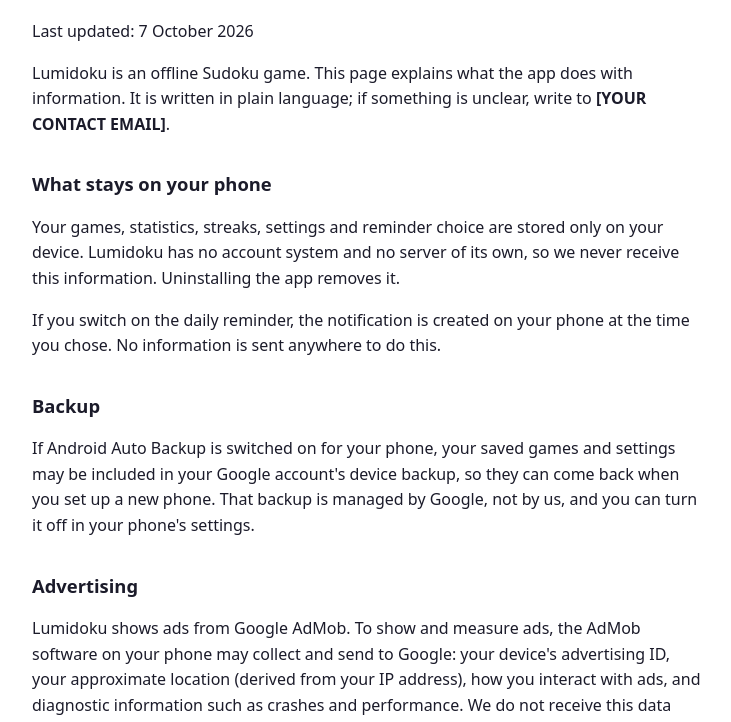
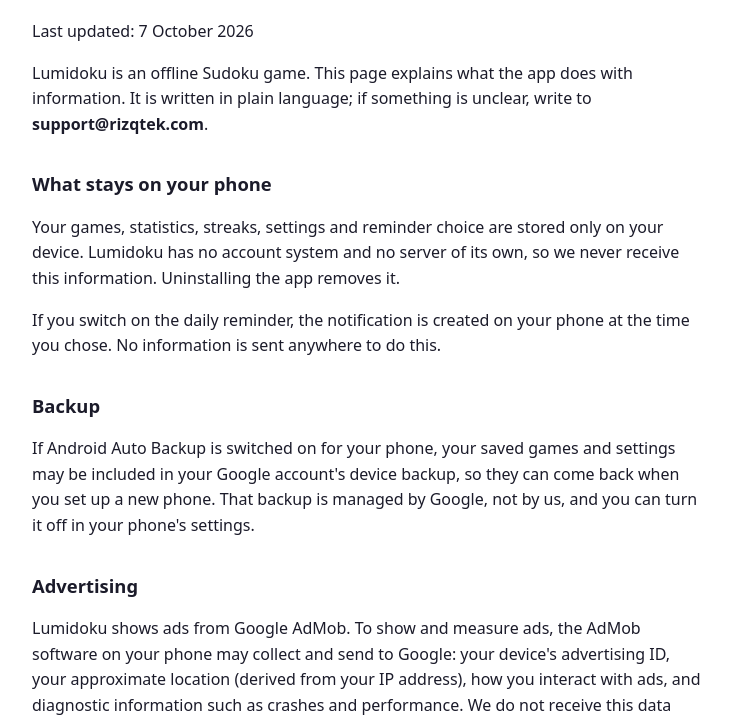
Before and after one commit to rizqtekv/rizqtekv, a plain HTML site: page privacy-policy.html in a window 1280 px wide. Shown: the part 71-793 px from the top of the page, without its empty margins (272-1003 px from the left). Drawn offline with Linux system fonts and the light colour scheme.

Commit message:
Update contact email in privacy policy

```diff
--- a/privacy-policy.html
+++ b/privacy-policy.html
@@ -16,7 +16,7 @@
 <p>Last updated: 7 October 2026</p>
 
 <p>Lumidoku is an offline Sudoku game. This page explains what the app does with information. It is written
-in plain language; if something is unclear, write to <strong>[YOUR CONTACT EMAIL]</strong>.</p>
+in plain language; if something is unclear, write to <strong>support@rizqtek.com</strong>.</p>
 
 <h2>What stays on your phone</h2>
 <p>Your games, statistics, streaks, settings and reminder choice are stored only on your device. Lumidoku has no
```
